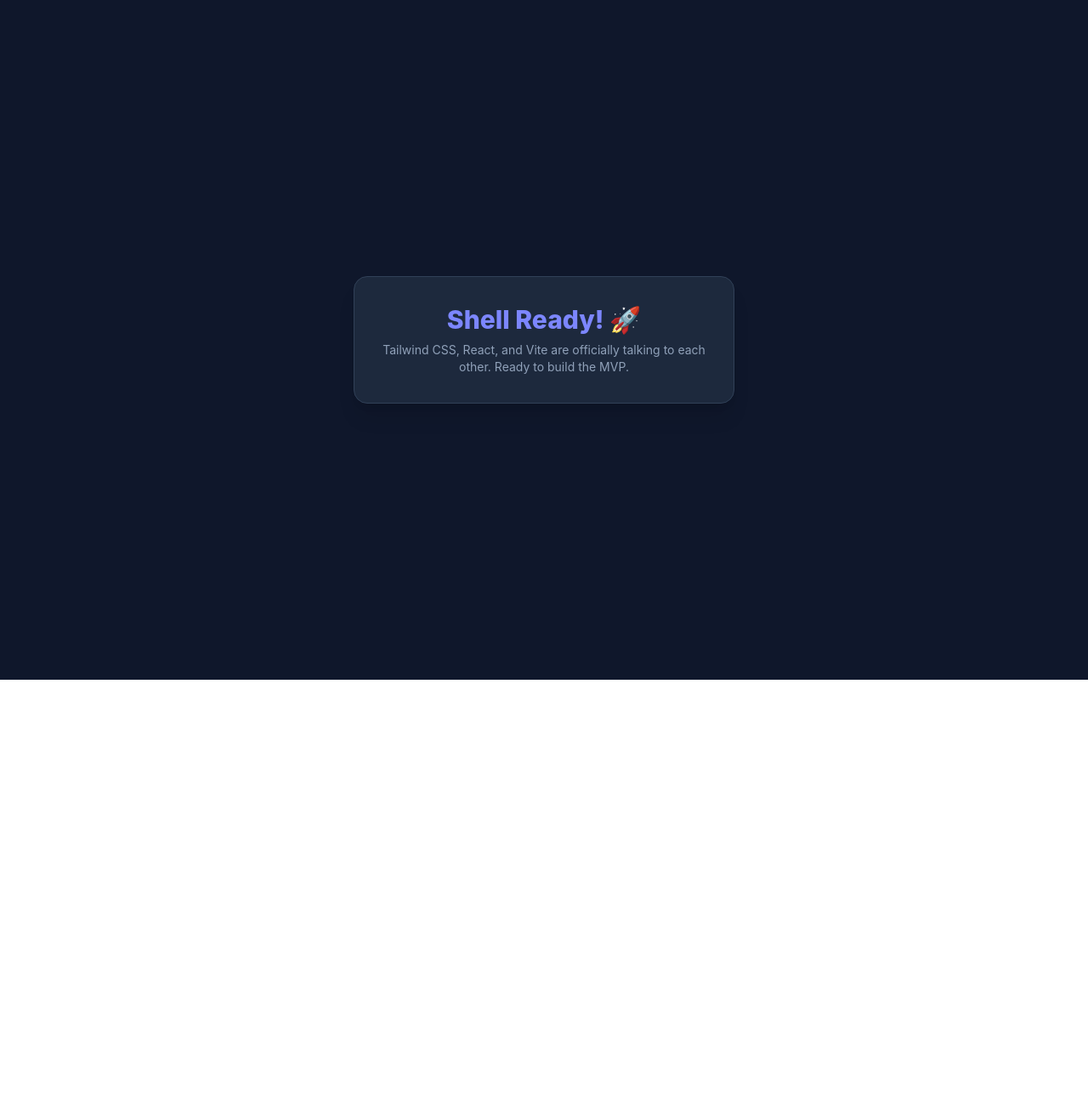
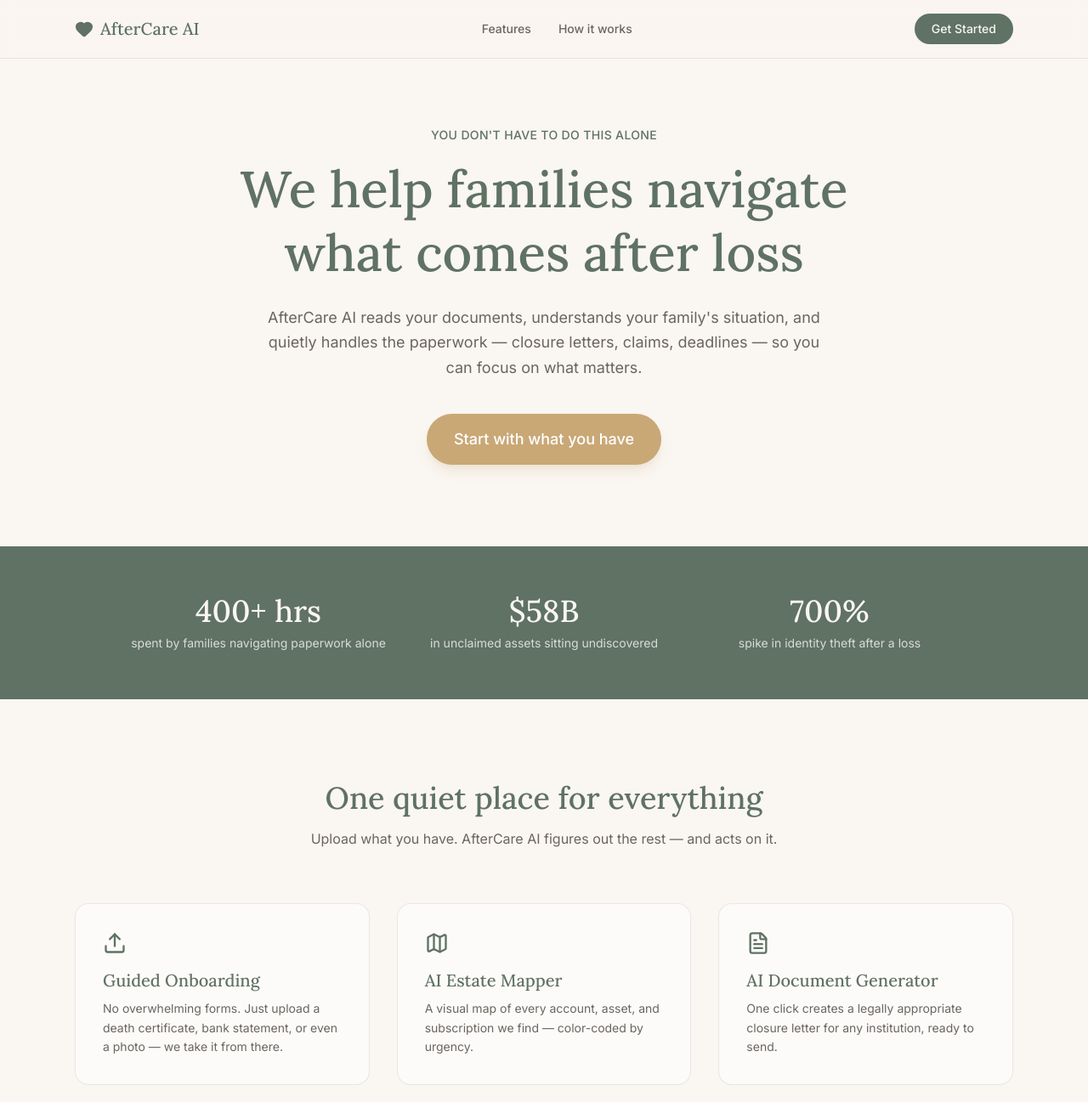
Before and after one commit to Sonali8706/hackathon-shell, a React (Vite) app: page / in a window 1280 px wide. Shown: the top 1297 px of the page at 85% size. Before the commit the page ends 800 px from the top, so only its background shows below. Built offline with nearby package versions, Linux system fonts and the light colour scheme.

Commit message:
added upload page

```diff
--- a/index.html
+++ b/index.html
@@ -3,6 +3,7 @@
   <head>
     <meta charset="UTF-8" />
     <link rel="icon" type="image/svg+xml" href="/favicon.svg" />
+    <link href="https://fonts.googleapis.com/css2?family=Inter:wght@400;500;600&family=Lora:wght@500;600;700&display=swap" rel="stylesheet">
     <meta name="viewport" content="width=device-width, initial-scale=1.0" />
     <title>my-hackathon-app</title>
   </head>
--- a/package.json
+++ b/package.json
@@ -12,8 +12,10 @@
   "dependencies": {
     "@supabase/supabase-js": "^2.108.1",
     "@tailwindcss/vite": "^4.3.1",
+    "lucide-react": "^1.18.0",
     "react": "^19.2.6",
     "react-dom": "^19.2.6",
+    "react-router-dom": "^7.17.0",
     "tailwindcss": "^4.3.1"
   },
   "devDependencies": {
--- a/src/App.jsx
+++ b/src/App.jsx
@@ -1,18 +1,18 @@
-import React from 'react';
+import { BrowserRouter, Routes, Route } from 'react-router-dom'
+import Navbar from './components/Navbar'
+import Home from './pages/Home'
+import Upload from './pages/Upload'
 
 function App() {
   return (
-    <div className="min-h-screen bg-slate-900 flex flex-col items-center justify-center text-white p-6">
-      <div className="bg-slate-800 p-8 rounded-2xl shadow-xl max-w-md text-center border border-slate-700">
-        <h1 className="text-3xl font-extrabold text-indigo-400 mb-2">
-          Shell Ready! 🚀
-        </h1>
-        <p className="text-slate-400 text-sm">
-          Tailwind CSS, React, and Vite are officially talking to each other. Ready to build the MVP.
-        </p>
-      </div>
-    </div>
-  );
+    <BrowserRouter>
+      <Navbar />
+      <Routes>
+        <Route path="/" element={<Home />} />
+        <Route path="/upload" element={<Upload />} />
+      </Routes>
+    </BrowserRouter>
+  )
 }
 
-export default App;
+export default App
--- /dev/null
+++ b/src/components/Navbar.jsx
@@ -0,0 +1,22 @@
+import { Link } from 'react-router-dom'
+import { Heart } from 'lucide-react'
+
+export default function Navbar() {
+  return (
+    <nav className="bg-cream/80 backdrop-blur-sm border-b border-sage/20 sticky top-0 z-50">
+      <div className="max-w-6xl mx-auto px-6 py-4 flex items-center justify-between">
+        <div className="flex items-center gap-2">
+          <Heart className="text-sage-dark" size={22} fill="currentColor" />
+          <span className="font-serif text-xl text-sage-dark">AfterCare AI</span>
+        </div>
+        <div className="hidden md:flex gap-8 text-warm-gray font-medium text-sm">
+          <a href="#features" className="hover:text-sage-dark transition">Features</a>
+          <a href="#how" className="hover:text-sage-dark transition">How it works</a>
+        </div>
+        <Link to="/upload" className="bg-sage-dark text-cream px-5 py-2 rounded-full text-sm font-medium hover:bg-sage transition">
+            Get Started
+        </Link>
+      </div>
+    </nav>
+  )
+}
--- a/src/index.css
+++ b/src/index.css
@@ -1 +1,16 @@
 @import "tailwindcss";
+
+@theme {
+  --color-cream: #FAF6F1;
+  --color-sage: #8A9B8E;
+  --color-sage-dark: #5F7264;
+  --color-warm-gray: #6B6560;
+  --color-accent: #C9A876;
+  --font-serif: "Lora", serif;
+  --font-sans: "Inter", sans-serif;
+}
+
+body {
+  font-family: var(--font-sans);
+  background-color: var(--color-cream);
+}
--- /dev/null
+++ b/src/pages/Home.jsx
@@ -0,0 +1,99 @@
+import { Link } from 'react-router-dom'
+import { Upload, Map, FileText, Clock, Search, Users } from 'lucide-react'
+
+export default function Home() {
+  return (
+    <div className="text-warm-gray">
+
+      {/* Hero Section */}
+      <section className="max-w-5xl mx-auto px-6 pt-20 pb-24 text-center">
+        <p className="text-sage-dark font-medium mb-4 tracking-wide text-sm uppercase">
+          You don't have to do this alone
+        </p>
+        <h1 className="font-serif text-4xl md:text-6xl text-sage-dark leading-tight mb-6">
+          We help families navigate <br /> what comes after loss
+        </h1>
+        <p className="text-lg max-w-2xl mx-auto mb-10 leading-relaxed">
+          AfterCare AI reads your documents, understands your family's situation,
+          and quietly handles the paperwork — closure letters, claims, deadlines —
+          so you can focus on what matters.
+        </p>
+        <Link to="/upload" className="bg-accent text-white px-8 py-4 rounded-full font-medium text-lg hover:opacity-90 transition shadow-lg shadow-accent/20 inline-block">
+            Start with what you have
+        </Link>
+      </section>
+
+      {/* Stats Section */}
+      <section className="bg-sage-dark text-cream py-14">
+        <div className="max-w-5xl mx-auto px-6 grid grid-cols-1 md:grid-cols-3 gap-8 text-center">
+          <div>
+            <p className="font-serif text-4xl mb-2">400+ hrs</p>
+            <p className="text-cream/80 text-sm">spent by families navigating paperwork alone</p>
+          </div>
+          <div>
+            <p className="font-serif text-4xl mb-2">$58B</p>
+            <p className="text-cream/80 text-sm">in unclaimed assets sitting undiscovered</p>
+          </div>
+          <div>
+            <p className="font-serif text-4xl mb-2">700%</p>
+            <p className="text-cream/80 text-sm">spike in identity theft after a loss</p>
+          </div>
+        </div>
+      </section>
+
+      {/* Features Section */}
+      <section id="features" className="max-w-6xl mx-auto px-6 py-24">
+        <h2 className="font-serif text-3xl md:text-4xl text-sage-dark text-center mb-4">
+          One quiet place for everything
+        </h2>
+        <p className="text-center max-w-xl mx-auto mb-16">
+          Upload what you have. AfterCare AI figures out the rest — and acts on it.
+        </p>
+
+        <div className="grid md:grid-cols-3 gap-8">
+          <FeatureCard
+            icon={<Upload size={28} />}
+            title="Guided Onboarding"
+            description="No overwhelming forms. Just upload a death certificate, bank statement, or even a photo — we take it from there."
+          />
+          <FeatureCard
+            icon={<Map size={28} />}
+            title="AI Estate Mapper"
+            description="A visual map of every account, asset, and subscription we find — color-coded by urgency."
+          />
+          <FeatureCard
+            icon={<FileText size={28} />}
+            title="AI Document Generator"
+            description="One click creates a legally appropriate closure letter for any institution, ready to send."
+          />
+          <FeatureCard
+            icon={<Clock size={28} />}
+            title="Deadline Tracker"
+            description="Every legal deadline explained simply — what it means, and what happens if it's missed."
+          />
+          <FeatureCard
+            icon={<Search size={28} />}
+            title="Hidden Asset Discovery"
+            description="We flag dormant accounts and forgotten policies families routinely never find."
+          />
+          <FeatureCard
+            icon={<Users size={28} />}
+            title="Family Collaboration"
+            description="Add family members, assign tasks, and track progress together — nothing falls through the cracks."
+          />
+        </div>
+      </section>
+
+    </div>
+  )
+}
+
+function FeatureCard({ icon, title, description }) {
+  return (
+    <div className="bg-white/60 border border-sage/20 rounded-2xl p-8 hover:shadow-lg hover:-translate-y-1 transition">
+      <div className="text-sage-dark mb-4">{icon}</div>
+      <h3 className="font-serif text-xl text-sage-dark mb-2">{title}</h3>
+      <p className="text-sm leading-relaxed">{description}</p>
+    </div>
+  )
+}
--- /dev/null
+++ b/src/pages/Upload.jsx
@@ -0,0 +1,90 @@
+import { useState } from 'react'
+import { useNavigate } from 'react-router-dom'
+import { UploadCloud, FileText, X, Sparkles } from 'lucide-react'
+
+export default function Upload() {
+  const [files, setFiles] = useState([])
+  const [isAnalyzing, setIsAnalyzing] = useState(false)
+  const navigate = useNavigate()
+
+  function handleFiles(e) {
+    const newFiles = Array.from(e.target.files)
+    setFiles((prev) => [...prev, ...newFiles])
+  }
+
+  function removeFile(index) {
+    setFiles((prev) => prev.filter((_, i) => i !== index))
+  }
+
+  function handleAnalyze() {
+    setIsAnalyzing(true)
+    // Simulate AI processing time, then move to the next page
+    setTimeout(() => {
+      navigate('/mapper')
+    }, 2000)
+  }
+
+  return (
+    <div className="max-w-3xl mx-auto px-6 py-20 text-warm-gray">
+      <div className="text-center mb-10">
+        <p className="text-sage-dark font-medium mb-2 tracking-wide text-sm uppercase">Step 1 of 3</p>
+        <h1 className="font-serif text-3xl md:text-4xl text-sage-dark mb-3">
+          Start with whatever you have
+        </h1>
+        <p className="max-w-xl mx-auto leading-relaxed">
+          A death certificate, a bank statement, an insurance paper, even a photo of a passbook.
+          You don't need to organize anything — just upload, and we'll take it from here.
+        </p>
+      </div>
+
+      {/* Drop zone */}
+      <label className="block border-2 border-dashed border-sage/40 rounded-2xl bg-white/50 p-12 text-center cursor-pointer hover:bg-white/70 transition mb-6">
+        <UploadCloud className="mx-auto text-sage-dark mb-3" size={40} />
+        <p className="font-medium text-sage-dark mb-1">Click to upload files</p>
+        <p className="text-sm">PDF, images, or photos — any format works</p>
+        <input type="file" multiple className="hidden" onChange={handleFiles} />
+      </label>
+
+      {/* Uploaded files list */}
+      {files.length > 0 && (
+        <div className="space-y-2 mb-8">
+          {files.map((file, index) => (
+            <div key={index} className="flex items-center justify-between bg-white/60 border border-sage/20 rounded-xl px-4 py-3">
+              <div className="flex items-center gap-3">
+                <FileText className="text-sage-dark" size={20} />
+                <span className="text-sm">{file.name}</span>
+              </div>
+              <button onClick={() => removeFile(index)} className="text-warm-gray hover:text-red-500 transition">
+                <X size={18} />
+              </button>
+            </div>
+          ))}
+        </div>
+      )}
+
+      {/* Action button */}
+      <div className="text-center">
+        <button
+          onClick={handleAnalyze}
+          disabled={files.length === 0 || isAnalyzing}
+          className="bg-sage-dark text-cream px-8 py-4 rounded-full font-medium text-lg hover:bg-sage transition disabled:opacity-40 disabled:cursor-not-allowed inline-flex items-center gap-2"
+        >
+          {isAnalyzing ? (
+            <>
+              <Sparkles className="animate-spin" size={20} />
+              Analyzing your documents...
+            </>
+          ) : (
+            <>
+              <Sparkles size={20} />
+              Analyze with AI
+            </>
+          )}
+        </button>
+        {files.length === 0 && (
+          <p className="text-xs mt-3 text-warm-gray/60">Upload at least one document to continue</p>
+        )}
+      </div>
+    </div>
+  )
+}
```
Also changed, not shown: 1 other file (tests, documents, lock files or other folders).
